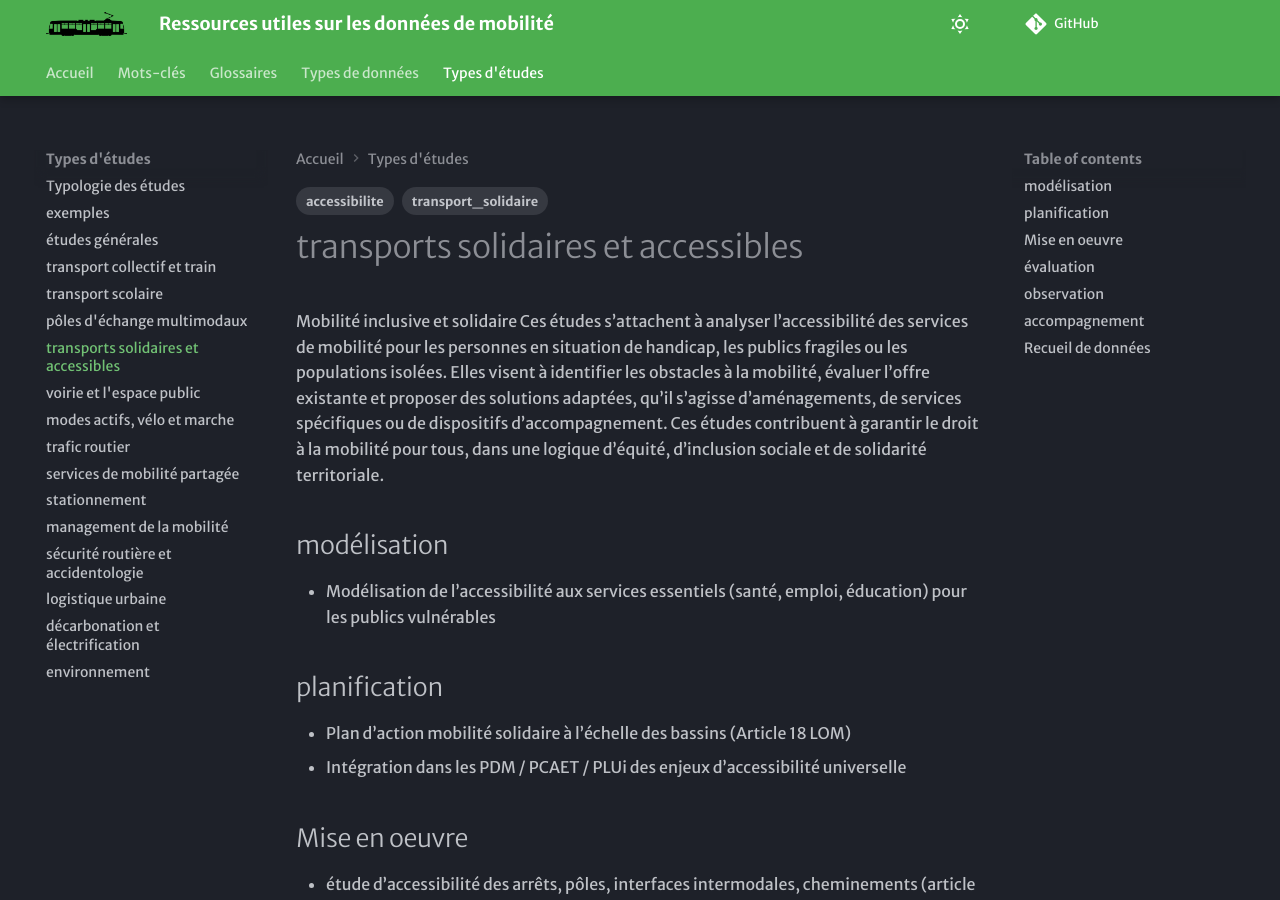
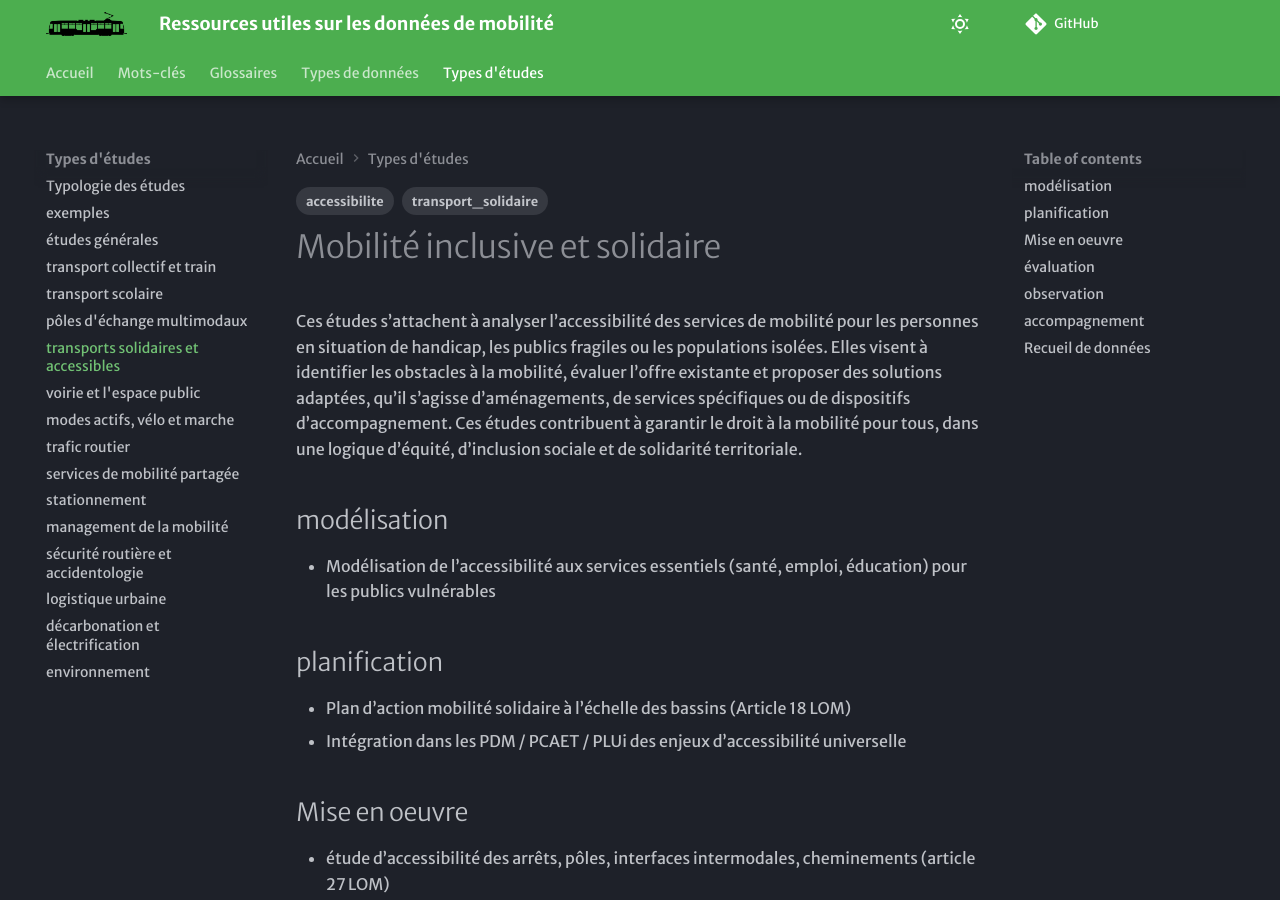
Before and after one commit to xdurang/mobscidat, an MkDocs documentation site: the page built from docs/type_etudes/TE_access_soli.md, in a window 1280 px wide and 900 px high. Built offline with MkDocs 1.6.1 and Material for MkDocs 9.7.7, drawn with Linux system fonts in a browser that asks for light colours; some web fonts are replaced; comment, search, counter and statistics services are not loaded.

```diff
--- a/docs/type_etudes/TE_access_soli.md
+++ b/docs/type_etudes/TE_access_soli.md
@@ -4,7 +4,7 @@ tags:
 - accessibilite
 - transport_solidaire
 ---
-Mobilité inclusive et solidaire
+# Mobilité inclusive et solidaire
 Ces études s’attachent à analyser l’accessibilité des services de mobilité pour les personnes en situation de handicap, les publics fragiles ou les populations isolées. Elles visent à identifier les obstacles à la mobilité, évaluer l’offre existante et proposer des solutions adaptées, qu’il s’agisse d’aménagements, de services spécifiques ou de dispositifs d’accompagnement. Ces études contribuent à garantir le droit à la mobilité pour tous, dans une logique d’équité, d’inclusion sociale et de solidarité territoriale.
 
 ## modélisation
```
